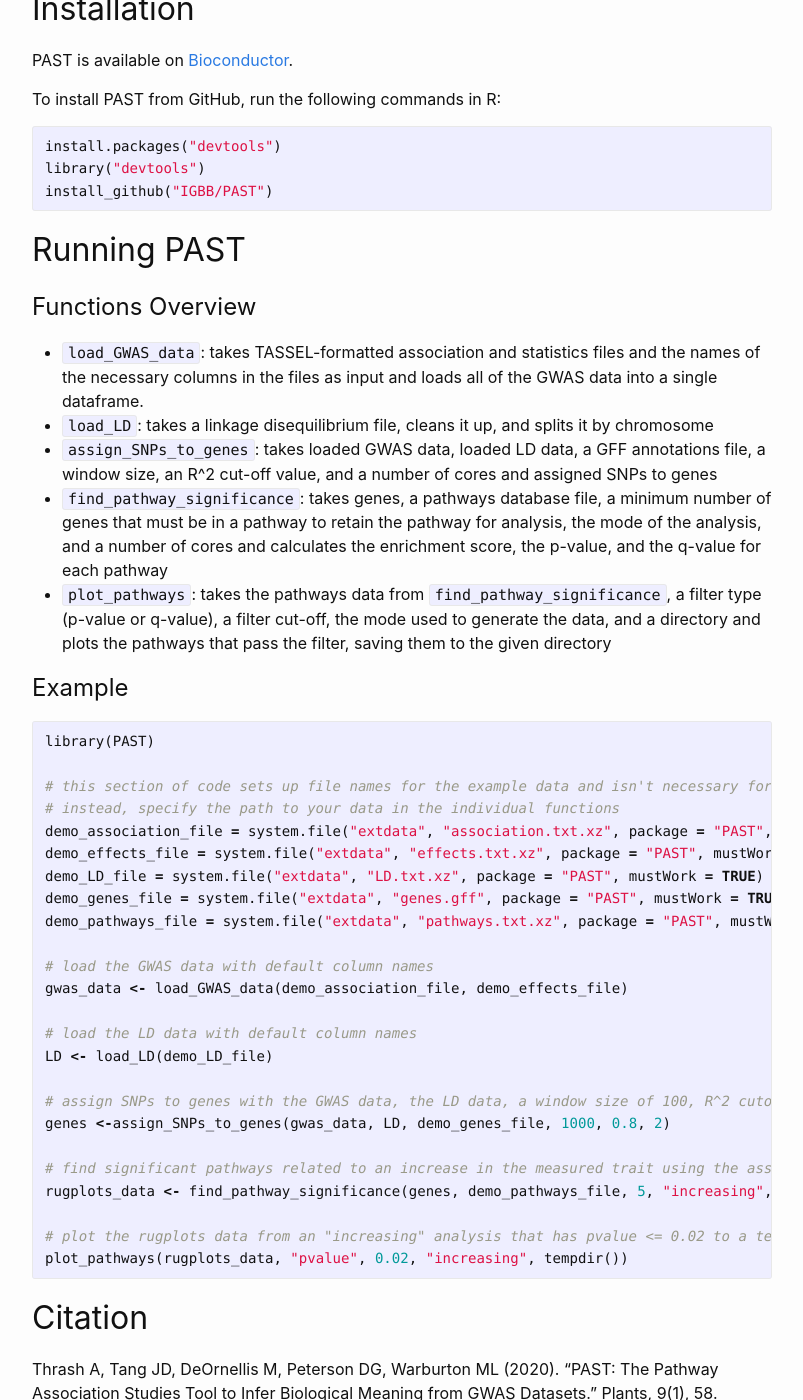
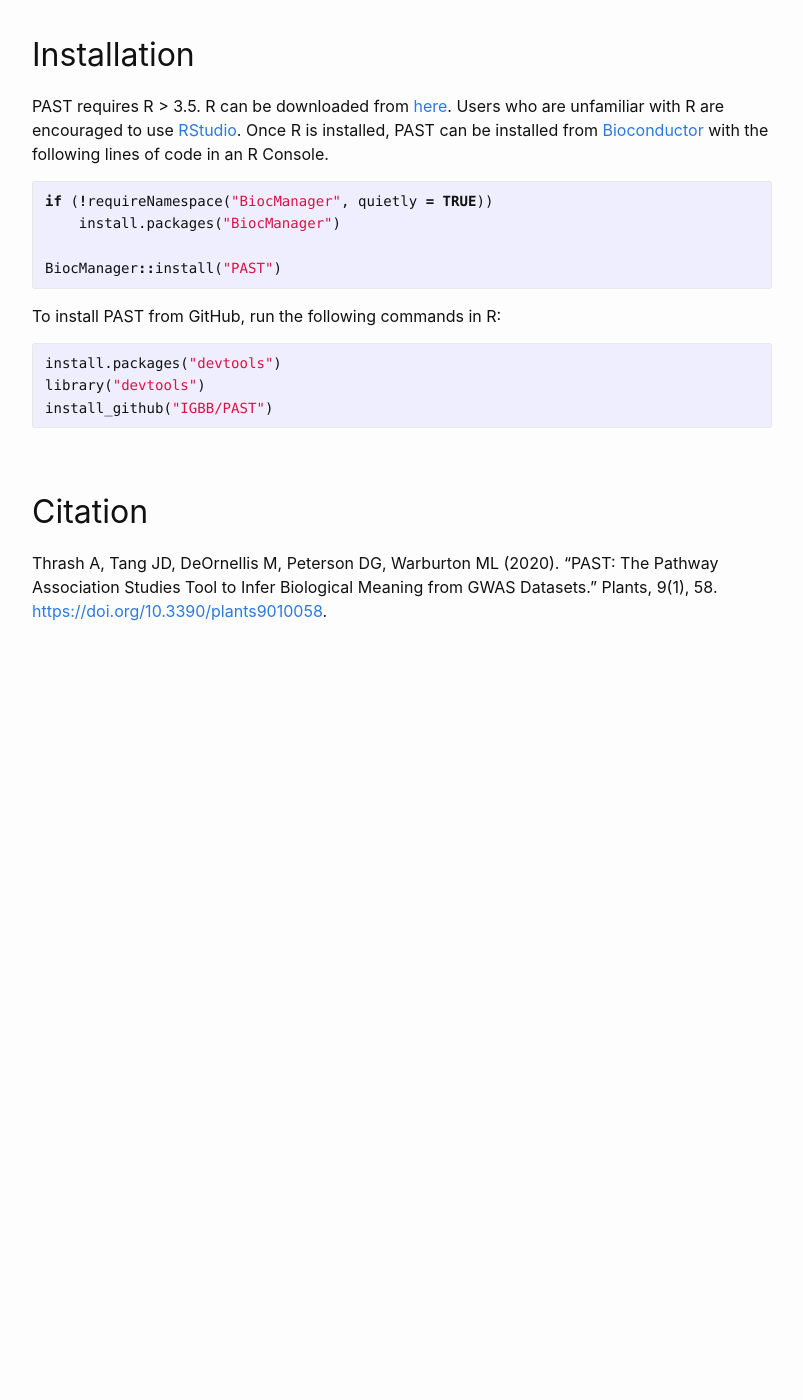
Before and after one commit to IGBB/PAST, a Jekyll site: the page built from index.md, in a window 1280 px wide and 1400 px high, scrolled down 536 px. Shown: the whole window, without its empty margins (238-1041 px from the left). Built offline with Jekyll 4.4.1, drawn with Linux system fonts in a browser that asks for light colours; our own code applies the rules of GitHub Pages for plain Markdown files; after the commit the page ends 1219 px from its top, so only the background shows below that; some of the changed text lies outside the part shown.

Commit message:
added updated md files

````diff
--- a/_config.yml
+++ b/_config.yml
@@ -1 +1,54 @@
-theme: jekyll-theme-tactile
+# Welcome to Jekyll!
+#
+# This config file is meant for settings that affect your whole blog, values
+# which you are expected to set up once and rarely edit after that. If you find
+# yourself editing this file very often, consider using Jekyll's data files
+# feature for the data you need to update frequently.
+#
+# For technical reasons, this file is *NOT* reloaded automatically when you use
+# 'bundle exec jekyll serve'. If you change this file, please restart the server process.
+#
+# If you need help with YAML syntax, here are some quick references for you:
+# https://learn-the-web.algonquindesign.ca/topics/markdown-yaml-cheat-sheet/#yaml
+# https://learnxinyminutes.com/docs/yaml/
+#
+# Site settings
+# These are used to personalize your new site. If you look in the HTML files,
+# you will see them accessed via {{ site.title }}, {{ site.email }}, and so on.
+# You can create any custom variable you would like, and they will be accessible
+# in the templates via {{ site.myvariable }}.
+
+title: PAST
+email: thrash@igbb.msstate.edu
+description: >- # this means to ignore newlines until "baseurl:"
+  Pathway Association Study Tool
+baseurl: "" # the subpath of your site, e.g. /blog
+url: "" # the base hostname & protocol for your site, e.g. http://example.com
+#twitter_username: jekyllrb
+#github_username:  jekyll
+
+# Build settings
+#theme: minima
+theme: minima
+plugins:
+  - jekyll-feed
+
+# Exclude from processing.
+# The following items will not be processed, by default.
+# Any item listed under the `exclude:` key here will be automatically added to
+# the internal "default list".
+#
+# Excluded items can be processed by explicitly listing the directories or
+# their entries' file path in the `include:` list.
+#
+# exclude:
+#   - .sass-cache/
+#   - .jekyll-cache/
+#   - gemfiles/
+#   - Gemfile
+#   - Gemfile.lock
+#   - node_modules/
+#   - vendor/bundle/
+#   - vendor/cache/
+#   - vendor/gems/
+#   - vendor/ruby/
--- a/index.md
+++ b/index.md
@@ -1,10 +1,21 @@
-# PAST: Pathway Association Study Tool
+---
+layout: page
+permalink: /
+title: PAST - Pathway Association Study Tool
+---
 
 The Pathway Association Study Tool (PAST) was developed to facilitate easier and more efficient GWAS-based metabolic pathway analysis. PAST was designed for use with maize but is usable for other species as well. It tracks all SNP marker - trait associations, regardless of significance or magnitude. PAST groups SNPs into linkage blocks based on linkage disequilibrium (LD) data and identifies a tagSNP from each block. PAST then identifies genes within a user-defined distance of the tagSNPs, and transfers the attributes of the tagSNP to the gene(s), including the allele effect, R2 and p-value of the original SNP-trait association found from the GWAS analysis.  Finally, PAST uses the gene effect values to calculate an enrichment score (ES) and p-value for each pathway. PAST is easy to use as an online tool, standalone R script, or as a downloadable R Shiny application. It uses as input TASSEL files that are generated as output from the General Linear or Mixed Linear Models (GLM and MLM), or files from any association analysis that has been similarly formatted, as well as genome annotations in GFF format, and a metabolic pathways file.
 
-# Installation
+## Installation
 
-PAST is available on [Bioconductor](https://bioconductor.org/packages/release/bioc/html/PAST.html).
+PAST requires R > 3.5. R can be downloaded from [here](https://rstudio.com/products/rstudio/). Users who are unfamiliar with R are encouraged to use [RStudio](https://rstudio.com/products/rstudio/). Once R is installed, PAST can be installed from [Bioconductor](https://bioconductor.org/packages/release/bioc/html/PAST.html) with the following lines of code in an R Console.
+
+```r
+if (!requireNamespace("BiocManager", quietly = TRUE))
+    install.packages("BiocManager")
+
+BiocManager::install("PAST")
+```
 
 To install PAST from GitHub, run the following commands in R:
 
@@ -14,46 +25,6 @@
 install_github("IGBB/PAST")
 ```
 
-# Running PAST
-
-## Functions Overview
-
-* `load_GWAS_data`: takes TASSEL-formatted association and statistics files and the names of the necessary columns in the files as input and loads all of the GWAS data into a single dataframe.
-* `load_LD`: takes a linkage disequilibrium file, cleans it up, and splits it by chromosome
-* `assign_SNPs_to_genes`: takes loaded GWAS data, loaded LD data, a GFF annotations file, a window size, an R^2 cut-off value, and a number of cores and assigned SNPs to genes
-* `find_pathway_significance`: takes genes, a pathways database file, a minimum number of genes that must be in a pathway to retain the pathway for analysis, the mode of the analysis, and a number of cores and calculates the enrichment score, the p-value, and the q-value for each pathway
-* `plot_pathways`: takes the pathways data from `find_pathway_significance`, a filter type (p-value or q-value), a filter cut-off, the mode used to generate the data, and a directory and plots the pathways that pass the filter, saving them to the given directory
-
-## Example
-
-
-```r
-library(PAST)
-
-# this section of code sets up file names for the example data and isn't necessary for real data
-# instead, specify the path to your data in the individual functions
-demo_association_file = system.file("extdata", "association.txt.xz", package = "PAST", mustWork = TRUE)
-demo_effects_file = system.file("extdata", "effects.txt.xz", package = "PAST", mustWork = TRUE)
-demo_LD_file = system.file("extdata", "LD.txt.xz", package = "PAST", mustWork = TRUE)
-demo_genes_file = system.file("extdata", "genes.gff", package = "PAST", mustWork = TRUE)
-demo_pathways_file = system.file("extdata", "pathways.txt.xz", package = "PAST", mustWork = TRUE)
-
-# load the GWAS data with default column names
-gwas_data <- load_GWAS_data(demo_association_file, demo_effects_file)
-
-# load the LD data with default column names
-LD <- load_LD(demo_LD_file)
-
-# assign SNPs to genes with the GWAS data, the LD data, a window size of 100, R^2 cutoff of 0.8, and 2 cores
-genes <-assign_SNPs_to_genes(gwas_data, LD, demo_genes_file, 1000, 0.8, 2)
-
-# find significant pathways related to an increase in the measured trait using the assigned genes, a cutoff value of 5 genes in a pathway, 1000 random distributions to determine significance, and 2 cores
-rugplots_data <- find_pathway_significance(genes, demo_pathways_file, 5, "increasing", 1000, 2)
-
-# plot the rugplots data from an "increasing" analysis that has pvalue <= 0.02 to a temporary directory
-plot_pathways(rugplots_data, "pvalue", 0.02, "increasing", tempdir())
-```
-
-# Citation
+## Citation
 
 Thrash A, Tang JD, DeOrnellis M, Peterson DG, Warburton ML (2020). “PAST: The Pathway Association Studies Tool to Infer Biological Meaning from GWAS Datasets.” Plants, 9(1), 58. [https://doi.org/10.3390/plants9010058](https://doi.org/10.3390/plants9010058).
````
Also changed, not shown: shiny.md (+27 -1 lines).
